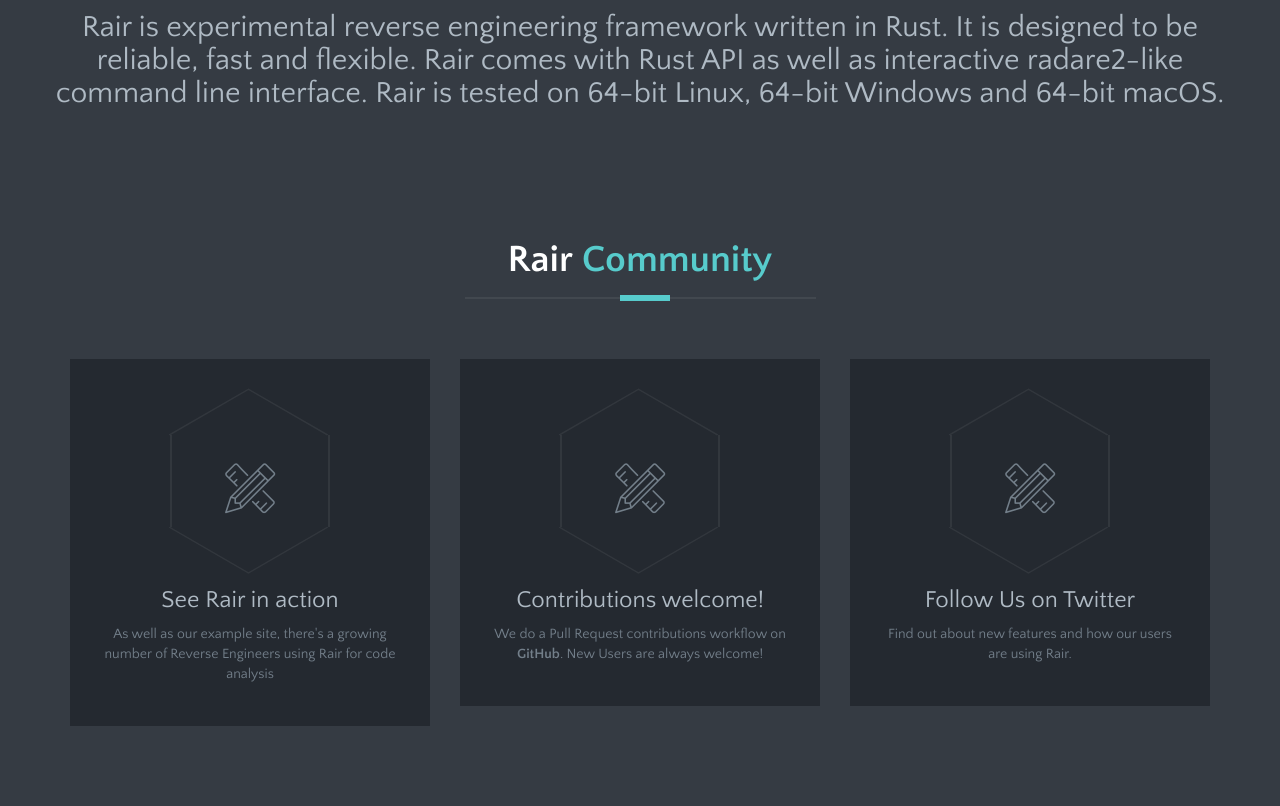
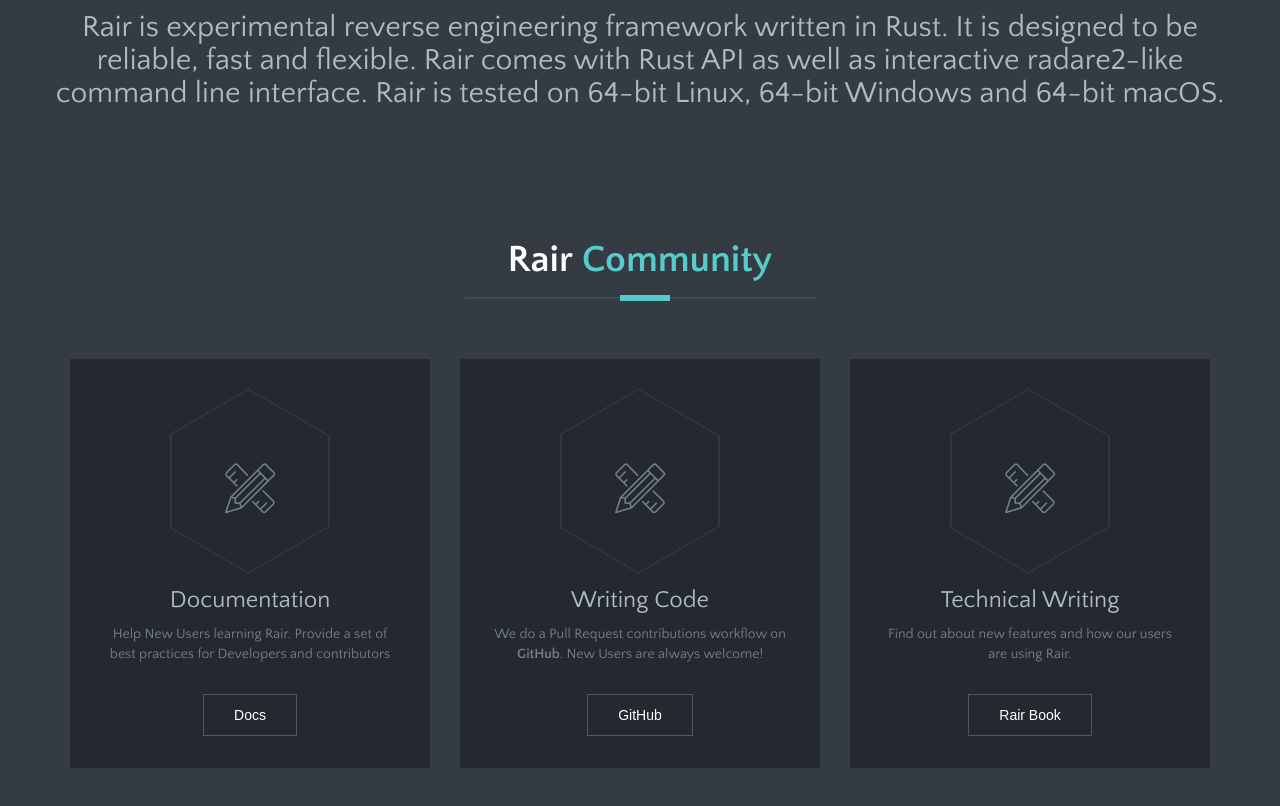
Before and after one commit to Rair-Project/rair-project.github.io, a plain HTML site: page index.html in a window 1280 px wide. Shown: the part 1120-1926 px from the top of the page. Drawn offline with Linux system fonts and the light colour scheme; files whose address does not match are found by name; a web font is replaced by a local one.

Commit message:
[*] Community Section.

```diff
--- a/index.html
+++ b/index.html
@@ -92,7 +92,7 @@
                 <li><a data-scroll href="#about">About</a></li>
                 <li><a data-scroll href="#services">Quick Start</a></li>
                 <li><a data-scroll href="#portfolio">Documentation</a></li>
-                <li><a data-scroll href="#our-team">Community</a></li>
+                <li><a data-scroll href="#community">Community</a></li>
 
             </ul>
         </nav>
@@ -109,7 +109,7 @@
 <!--
 		Start Community Section
 		==================================== -->
-	<section class="bg-one about section">
+	<section class="bg-one about section" id="about">
 		<div class="container">
 			<div class="row">
 
@@ -128,7 +128,7 @@
 <!--
 		Start Community Section
 		==================================== -->
-	<section class="bg-one about section">
+	<section class="bg-one about section" id="community">
 		<div class="container">
 			<div class="row">
 
@@ -147,8 +147,10 @@
 						</div>
 						<!-- Express community Yourself -->
 						<div class="content text-center">
-							<h3 class="ddd">See Rair in action</h3>
-							<p>As well as our example site, there's a growing number of Reverse Engineers using Rair for code analysis</p>
+							<h3 class="ddd">Documentation</h3>
+							<p>Help New Users learning Rair. Provide a set of best practices for Developers and contributors</p>
+							<br>
+							<a class="btn btn-transparent" href="https://github.com/Rair-Project">Docs</a>
 						</div>
 					</div>
 				</div>
@@ -162,8 +164,10 @@
 						</div>
 						<!-- Express community Yourself -->
 						<div class="content text-center">
-							<h3 class="ddd">Contributions welcome!</h3>
+							<h3 class="ddd">Writing Code</h3>
 							<p>We do a Pull Request contributions workflow on <strong>GitHub</strong>. New Users are always welcome!</p>
+							<br>
+							<a class="btn btn-transparent" href="https://github.com/Rair-Project">GitHub</a>
 						</div>
 					</div>
 				</div>
@@ -177,8 +181,10 @@
 						</div>
 						<!-- Express community Yourself -->
 						<div class="content text-center">
-							<h3 class="ddd">Follow Us on Twitter</h3>
+							<h3 class="ddd">Technical Writing</h3>
 							<p>Find out about new features and how our users are using Rair.</p>
+							<br>
+							<a class="btn btn-transparent" href="https://github.com/Rair-Project">Rair Book</a>
 						</div>
 					</div>
 				</div>
```
